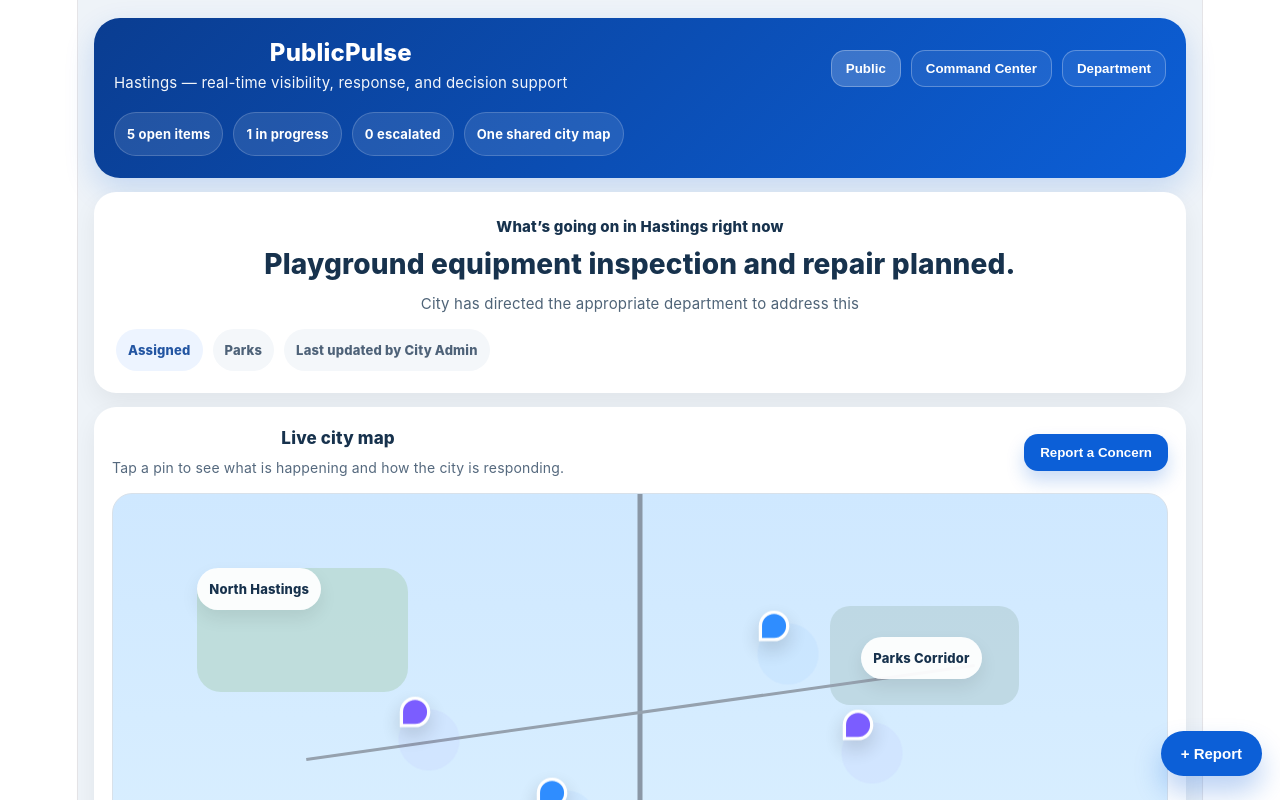
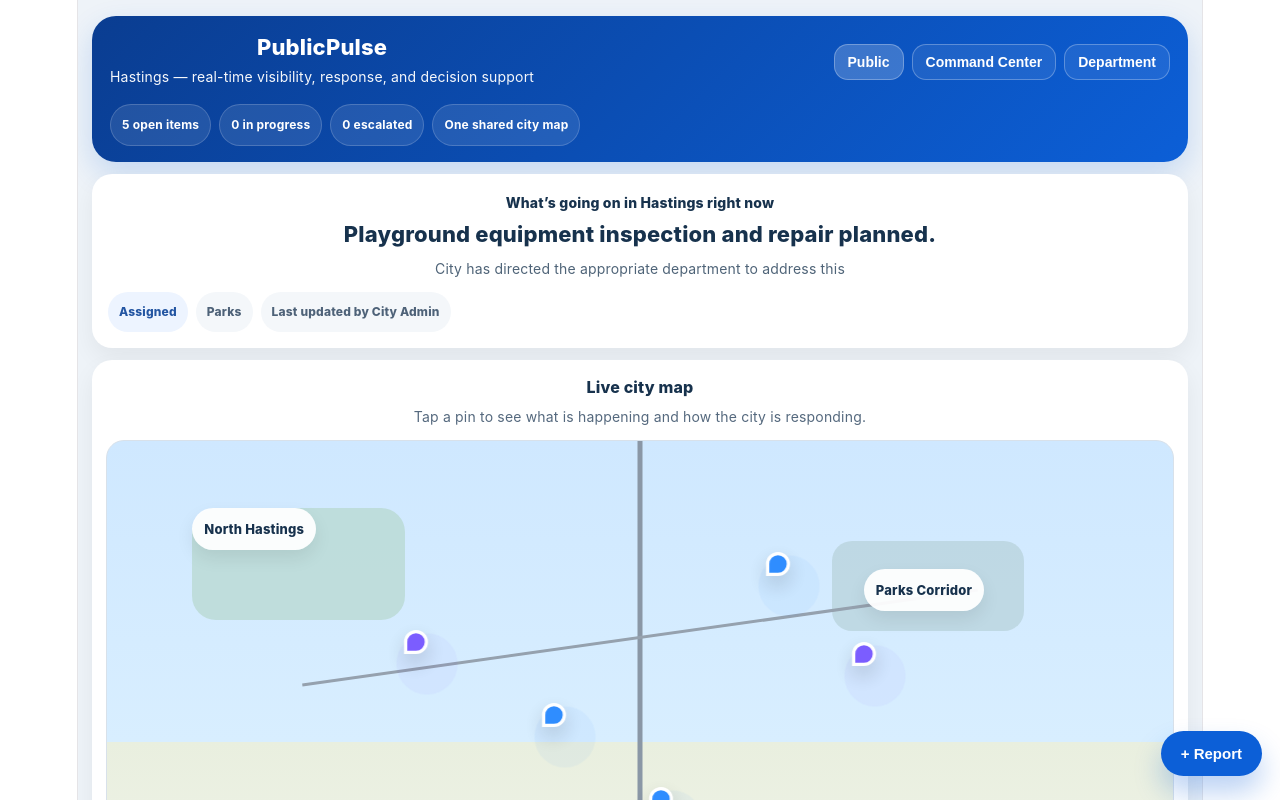
Before and after one commit to spauleylaw-collab/publicpulse-latest-vercel, a React (Vite) app: page / in a window 1280 px wide. Shown: the top 800 px of the page. Built offline with nearby package versions, Linux system fonts and the light colour scheme.

Commit message:
Fix public page and add report selector

```diff
--- a/src/App.jsx
+++ b/src/App.jsx
@@ -1,7 +1,7 @@
 import { useEffect, useMemo, useState } from "react";
 
 export default function App() {
-  const [viewMode, setViewMode] = useState("public"); // public | command | department
+  const [viewMode, setViewMode] = useState("public");
   const [reportMode, setReportMode] = useState(false);
   const [selectedPin, setSelectedPin] = useState(null);
   const [issueIndex, setIssueIndex] = useState(0);
@@ -11,6 +11,11 @@ export default function App() {
     instructions: "",
     photo: null
   });
+
+  const [selectedReportType, setSelectedReportType] = useState("Council Summary");
+  const [reportPreview, setReportPreview] = useState(
+    "A concise overview of current concerns, response activity, escalations, and top recommended next steps for city leadership."
+  );
 
   const [pins, setPins] = useState([
     {
@@ -62,21 +67,21 @@ export default function App() {
       y: 70,
       description: "Stormwater pooling near intersection after recent rain.",
       category: "Utilities",
-      status: "In Progress",
+      status: "Assigned",
       source: "resident",
       department: "Utilities",
       actionType: "Inspect",
       escalationHours: 24,
-      lastUpdatedBy: "Utilities",
-      lastUpdatedText: "Work is underway: utility team inspecting drainage issue",
+      lastUpdatedBy: "City Admin",
+      lastUpdatedText: "City has directed the appropriate department to address this",
       updates:
-        "Work is underway: utility team inspecting drainage issue and evaluating next repair step.",
+        "City has directed the appropriate department to address this.",
       instructions: "",
       support: 2,
       priority: "High",
-      queueState: "Active",
+      queueState: "Assigned",
       visibility: "public",
-      timeline: "Today"
+      timeline: "Within 24 hours"
     },
     {
       id: 4,
@@ -147,11 +152,7 @@ export default function App() {
   const commandItems = useMemo(() => {
     return pins
       .filter((p) => p.status !== "Completed")
-      .sort((a, b) => {
-        const aScore = getPriorityScore(a);
-        const bScore = getPriorityScore(b);
-        return bScore - aScore;
-      });
+      .sort((a, b) => getPriorityScore(b) - getPriorityScore(a));
   }, [pins]);
 
   const departmentItems = useMemo(() => {
@@ -161,11 +162,7 @@ export default function App() {
           p.department !== "City Review" &&
           ["Assigned", "In Progress", "Escalated"].includes(p.status)
       )
-      .sort((a, b) => {
-        const aScore = getPriorityScore(a);
-        const bScore = getPriorityScore(b);
-        return bScore - aScore;
-      });
+      .sort((a, b) => getPriorityScore(b) - getPriorityScore(a));
   }, [pins]);
 
   const selectedCommandItem =
@@ -271,7 +268,7 @@ export default function App() {
       return "City has addressed this concern and the issue is now closed";
     }
     if (pin.status === "Escalated") {
-      return `Escalated: no activity within expected timeframe`;
+      return "Escalated: no activity within expected timeframe";
     }
     return pin.updates;
   };
@@ -507,6 +504,25 @@ export default function App() {
     );
   };
 
+  const generateSelectedReport = () => {
+    const previews = {
+      "Council Summary":
+        "A concise overview of current concerns, response activity, escalations, and top recommended next steps for city leadership.",
+      "Department Performance":
+        "A department-by-department view of open items, response timing, in-progress work, and completion performance.",
+      "Escalations":
+        "A focused list of items that have exceeded expected activity windows and now require city attention.",
+      "Public Concerns":
+        "A summary of the issues residents are reporting most often, where they are occurring, and how they are being addressed.",
+      "Budget / Planning":
+        "A planning-oriented view showing recurring issue types, likely maintenance pressure points, and where future spending may need attention.",
+      "Strategic Insights":
+        "A higher-level narrative of patterns, hotspots, repeat issues, and action recommendations drawn from current city activity."
+    };
+
+    setReportPreview(previews[selectedReportType] || "Report preview ready.");
+  };
+
   const statOpen = pins.filter((p) => p.status !== "Completed").length;
   const statEscalated = pins.filter((p) => p.status === "Escalated").length;
   const statInProgress = pins.filter((p) => p.status === "In Progress").length;
@@ -522,6 +538,13 @@ export default function App() {
       }}
     >
       <style>{`
+        * { box-sizing: border-box; }
+
+        html, body, #root {
+          max-width: 100%;
+          overflow-x: hidden;
+        }
+
         @keyframes pulsePin {
           0% { transform: translate(-50%, -100%) scale(1); opacity: 0.95; }
           50% { transform: translate(-50%, -100%) scale(1.12); opacity: 1; }
@@ -576,46 +599,68 @@ export default function App() {
           }
           .pp-three-col > div {
             margin-bottom: 14px !important;
+            min-height: unset !important;
+          }
+        }
+
+        @media (max-width: 760px) {
+          .pp-top-row {
+            flex-direction: column !important;
+            align-items: flex-start !important;
+          }
+
+          .pp-nav-row {
+            width: 100%;
+            justify-content: flex-start !important;
           }
         }
       `}</style>
 
       <div
         style={{
-          maxWidth: 1360,
+          maxWidth: 1240,
           margin: "0 auto",
-          padding: "18px 16px 120px"
+          padding: "16px 14px 108px"
         }}
       >
         <div
           style={{
             background: "linear-gradient(135deg, #0a3d91 0%, #0c5fd7 100%)",
             color: "white",
-            borderRadius: 26,
-            padding: "22px 20px",
+            borderRadius: 24,
+            padding: "18px 18px 16px",
             boxShadow: "0 12px 30px rgba(12,95,215,0.18)",
-            marginBottom: 14
+            marginBottom: 12
           }}
         >
           <div
+            className="pp-top-row"
             style={{
               display: "flex",
               justifyContent: "space-between",
-              gap: 16,
+              gap: 14,
               alignItems: "center",
               flexWrap: "wrap"
             }}
           >
             <div>
-              <div style={{ fontSize: 24, fontWeight: 800, marginBottom: 4 }}>
+              <div style={{ fontSize: 22, fontWeight: 800, marginBottom: 4 }}>
                 PublicPulse
               </div>
-              <div style={{ fontSize: 15, opacity: 0.95 }}>
+              <div style={{ fontSize: 14, opacity: 0.96 }}>
                 Hastings — real-time visibility, response, and decision support
               </div>
             </div>
 
-            <div style={{ display: "flex", gap: 10, flexWrap: "wrap" }}>
+            <div
+              className="pp-nav-row"
+              style={{
+                display: "flex",
+                gap: 8,
+                flexWrap: "wrap",
+                justifyContent: "flex-end"
+              }}
+            >
               {[
                 { key: "public", label: "Public" },
                 { key: "command", label: "Command Center" },
@@ -636,9 +681,10 @@ export default function App() {
                         : "rgba(255,255,255,0.08)",
                     color: "white",
                     borderRadius: 14,
-                    padding: "10px 14px",
+                    padding: "9px 13px",
                     fontWeight: 800,
-                    cursor: "pointer"
+                    cursor: "pointer",
+                    fontSize: 14
                   }}
                 >
                   {item.label}
@@ -647,7 +693,7 @@ export default function App() {
             </div>
           </div>
 
-          <div style={{ display: "flex", gap: 10, flexWrap: "wrap", marginTop: 16 }}>
+          <div style={{ display: "flex", gap: 8, flexWrap: "wrap", marginTop: 14 }}>
             {[
               `${statOpen} open items`,
               `${statInProgress} in progress`,
@@ -657,11 +703,11 @@ export default function App() {
               <div
                 key={chip}
                 style={{
-                  padding: "8px 12px",
+                  padding: "7px 11px",
                   borderRadius: 999,
                   background: "rgba(255,255,255,0.10)",
                   border: "1px solid rgba(255,255,255,0.18)",
-                  fontSize: 13,
+                  fontSize: 12,
                   fontWeight: 700
                 }}
               >
@@ -675,32 +721,32 @@ export default function App() {
           <div
             style={{
               background: "white",
-              borderRadius: 22,
-              padding: 22,
+              borderRadius: 20,
+              padding: 16,
               boxShadow: "0 10px 24px rgba(0,0,0,0.06)",
-              marginBottom: 14
+              marginBottom: 12
             }}
           >
-            <div style={{ fontSize: 15, fontWeight: 800, marginBottom: 8 }}>
+            <div style={{ fontSize: 14, fontWeight: 800, marginBottom: 6 }}>
               What’s going on in Hastings right now
             </div>
 
             <div
               style={{
-                fontSize: 28,
+                fontSize: 22,
                 lineHeight: 1.15,
                 fontWeight: 800,
-                marginBottom: 10
+                marginBottom: 8
               }}
             >
               {currentIssue.description}
             </div>
 
-            <div style={{ color: "#4f6478", fontSize: 15, marginBottom: 12 }}>
+            <div style={{ color: "#4f6478", fontSize: 14, marginBottom: 10 }}>
               {getStatusLabel(currentIssue)}
             </div>
 
-            <div style={{ display: "flex", gap: 10, flexWrap: "wrap" }}>
+            <div style={{ display: "flex", gap: 8, flexWrap: "wrap" }}>
               <div style={pillStyle("#edf4ff", "#2355a2")}>{currentIssue.status}</div>
               <div style={pillStyle("#f4f7fa", "#4e6278")}>{currentIssue.category}</div>
               <div style={pillStyle("#f4f7fa", "#4e6278")}>
@@ -714,50 +760,22 @@ export default function App() {
           <div
             style={{
               background: "white",
-              borderRadius: 22,
-              padding: 18,
+              borderRadius: 20,
+              padding: 14,
               boxShadow: "0 10px 24px rgba(0,0,0,0.06)"
             }}
           >
-            <div
-              style={{
-                display: "flex",
-                justifyContent: "space-between",
-                gap: 10,
-                alignItems: "center",
-                flexWrap: "wrap",
-                marginBottom: 12
-              }}
-            >
-              <div>
-                <div style={{ fontSize: 17, fontWeight: 800, marginBottom: 4 }}>
-                  Live city map
-                </div>
-                <div style={{ fontSize: 14, color: "#55697e" }}>
-                  Tap a pin to see what is happening and how the city is responding.
-                </div>
+            <div style={{ marginBottom: 10 }}>
+              <div style={{ fontSize: 16, fontWeight: 800, marginBottom: 4 }}>
+                Live city map
               </div>
-
-              <button
-                onClick={startReport}
-                style={{
-                  border: "none",
-                  background: "#0c5fd7",
-                  color: "white",
-                  borderRadius: 14,
-                  padding: "11px 16px",
-                  fontWeight: 800,
-                  cursor: "pointer",
-                  boxShadow: "0 10px 18px rgba(12,95,215,0.22)"
-                }}
-              >
-                Report a Concern
-              </button>
+              <div style={{ fontSize: 14, color: "#55697e" }}>
+                Tap a pin to see what is happening and how the city is responding.
+              </div>
             </div>
 
             <MapPanel
               pins={pins}
-              selectedPin={selectedPin}
               setSelectedPin={setSelectedPin}
               reportMode={reportMode}
               handleMapClick={handleMapClick}
@@ -931,16 +949,31 @@ export default function App() {
 
               <div style={{ display: "grid", gap: 12, marginTop: 12 }}>
                 <div style={insightBoxStyle()}>
-                  <div style={insightTitleStyle()}>Top Recommended Actions</div>
-                  <div style={insightTextStyle()}>
-                    1. Prioritize drainage-related items after recent storm activity.
-                  </div>
-                  <div style={insightTextStyle()}>
-                    2. Close routine parks items quickly to avoid queue buildup.
-                  </div>
-                  <div style={insightTextStyle()}>
-                    3. Review repeat road repair reports near downtown for broader maintenance need.
-                  </div>
+                  <div style={insightTitleStyle()}>Choose Report</div>
+                  <select
+                    value={selectedReportType}
+                    onChange={(e) => setSelectedReportType(e.target.value)}
+                    style={inputStyle()}
+                  >
+                    <option>Council Summary</option>
+                    <option>Department Performance</option>
+                    <option>Escalations</option>
+                    <option>Public Concerns</option>
+                    <option>Budget / Planning</option>
+                    <option>Strategic Insights</option>
+                  </select>
+
+                  <button
+                    onClick={generateSelectedReport}
+                    style={{ ...primaryButtonStyle(), width: "100%", marginTop: 10 }}
+                  >
+                    Generate Report
+                  </button>
+                </div>
+
+                <div style={insightBoxStyle()}>
+                  <div style={insightTitleStyle()}>{selectedReportType}</div>
+                  <div style={insightTextStyle()}>{reportPreview}</div>
                 </div>
 
                 <div style={insightBoxStyle()}>
@@ -954,13 +987,6 @@ export default function App() {
                   <div style={insightTitleStyle()}>Budget / Planning Signal</div>
                   <div style={insightTextStyle()}>
                     Drainage and roadway-related items are clustering after weather events, suggesting a need to review preventative maintenance planning.
-                  </div>
-                </div>
-
-                <div style={insightBoxStyle()}>
-                  <div style={insightTitleStyle()}>Council-Ready Framing</div>
-                  <div style={insightTextStyle()}>
-                    PublicPulse is showing where public concern, active work, and delayed response are converging right now.
                   </div>
                 </div>
               </div>
@@ -1305,8 +1331,8 @@ function MapPanel({
       onClick={handleMapClick}
       style={{
         position: "relative",
-        height: 620,
-        borderRadius: 20,
+        height: 560,
+        borderRadius: 18,
         overflow: "hidden",
         border: "1px solid #d8e1ea",
         background:
@@ -1628,8 +1654,8 @@ function pillStyle(background, color) {
     borderRadius: 999,
     background,
     color,
-    padding: "8px 12px",
-    fontSize: 13,
+    padding: "7px 11px",
+    fontSize: 12,
     fontWeight: 800
   };
 }
```
